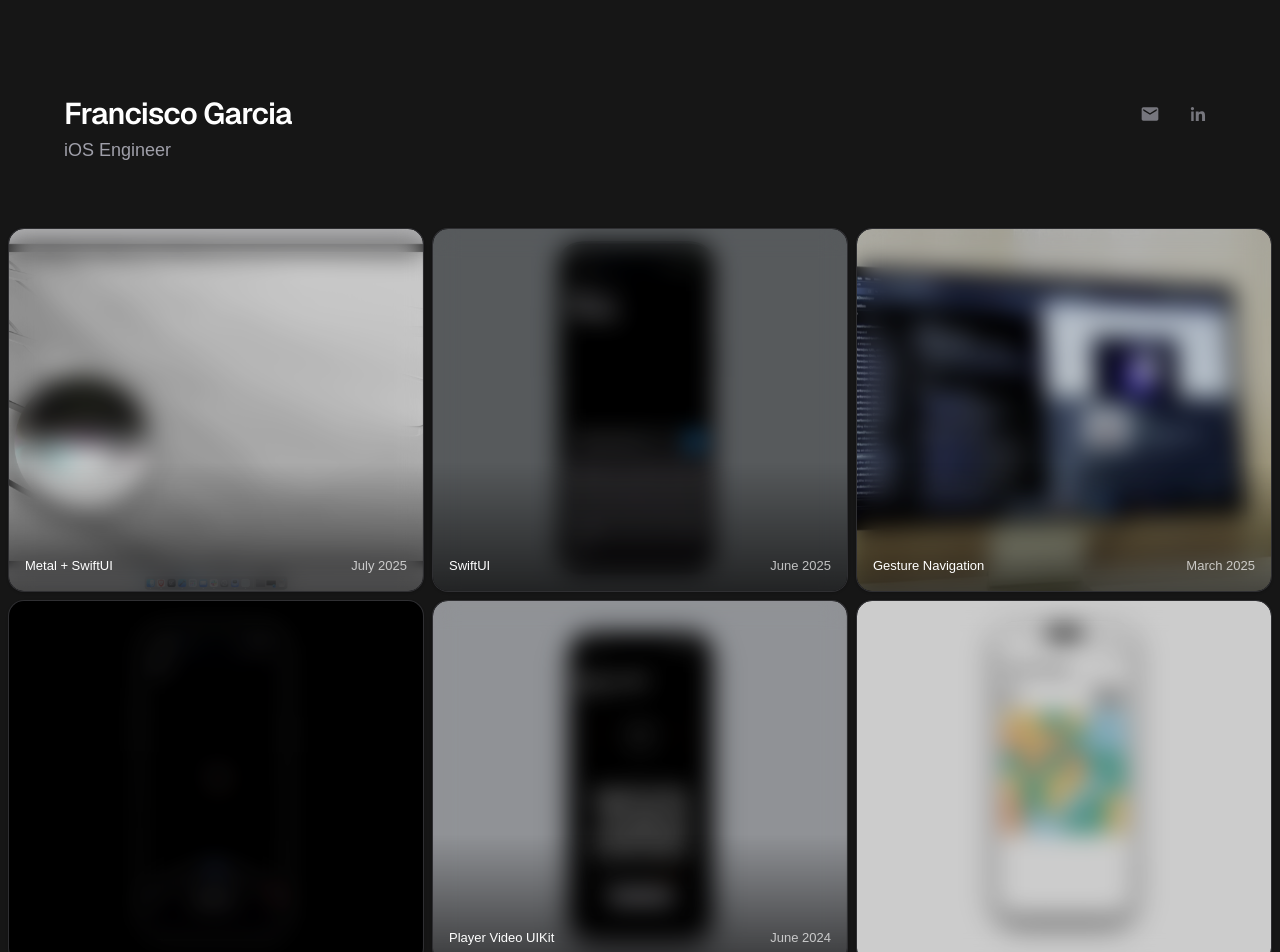
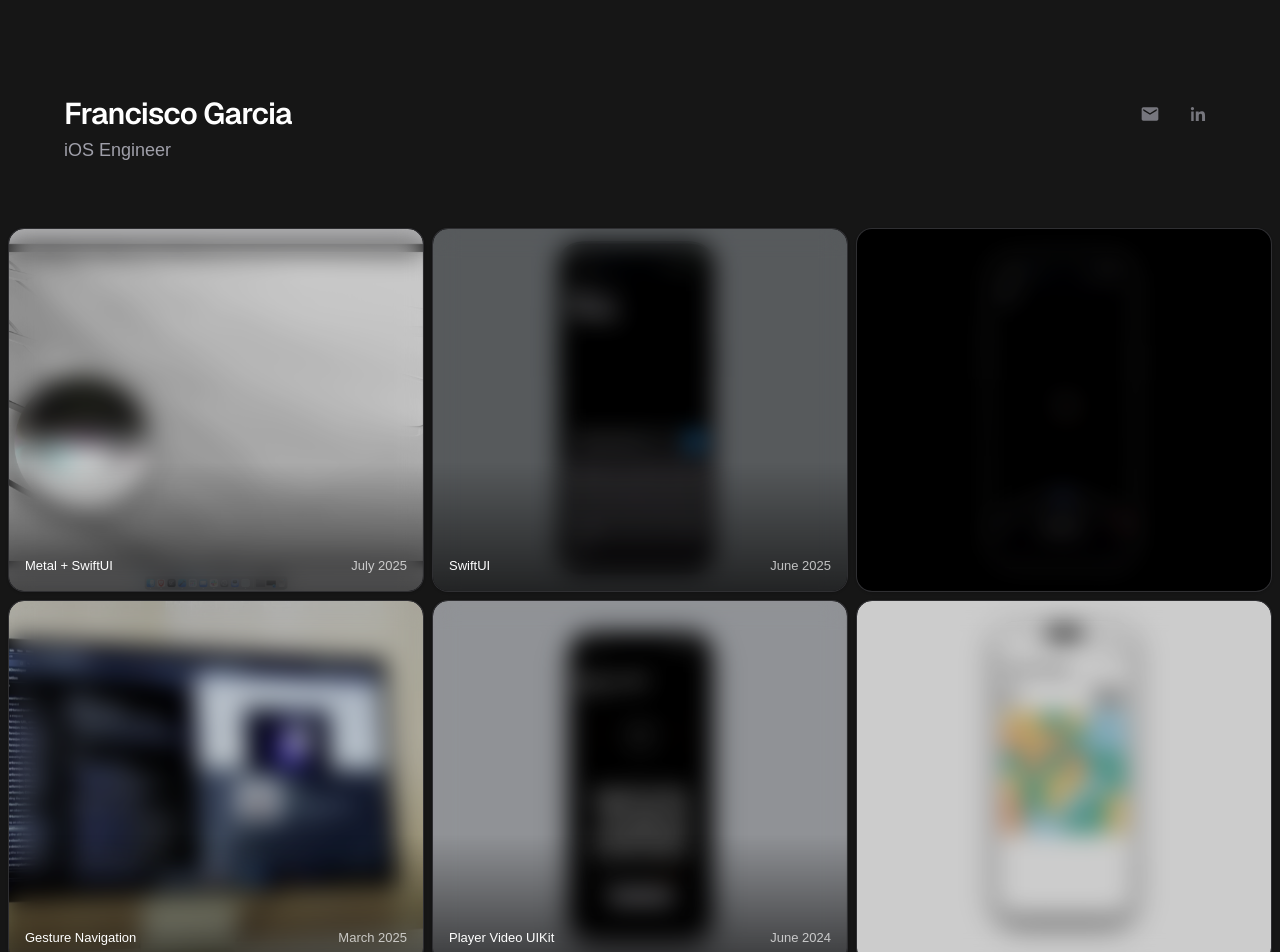
Before and after one commit to FranciscoMkdir/ios-portfolio, a Next.js app: page / in a window 1280 px wide. Shown: the top 952 px of the page. Built offline with nearby package versions, Linux system fonts and the light colour scheme.

Commit message:
Reorder cards

```diff
--- a/components/CraftSection.tsx
+++ b/components/CraftSection.tsx
@@ -29,16 +29,16 @@ export default function CraftSection() {
         />
 
         <CraftCard
+          video="/videos/craft4.mp4"
+          poster="/images/craft4-poster.jpg"
+          href="https://apps.apple.com/mx/app/atlas-of-moons/id1520266563?l=en-GB"
+        />
+
+        <CraftCard
           video="/videos/craft6.mp4"
           poster="/images/craft6-poster.jpg"
           leftText="Gesture Navigation"
           rightText="March 2025"
-        />
-
-        <CraftCard
-          video="/videos/craft4.mp4"
-          poster="/images/craft4-poster.jpg"
-          href="https://apps.apple.com/mx/app/atlas-of-moons/id1520266563?l=en-GB"
         />
 
         <CraftCard
```
